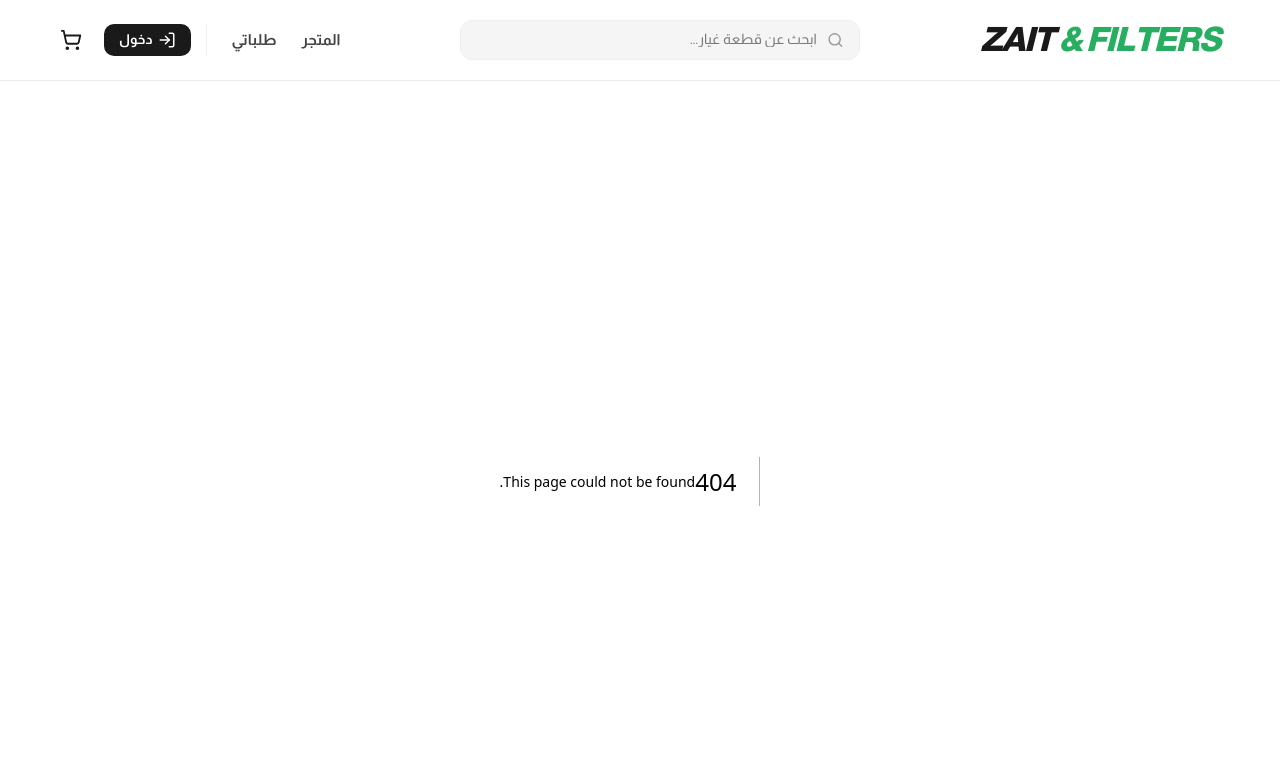
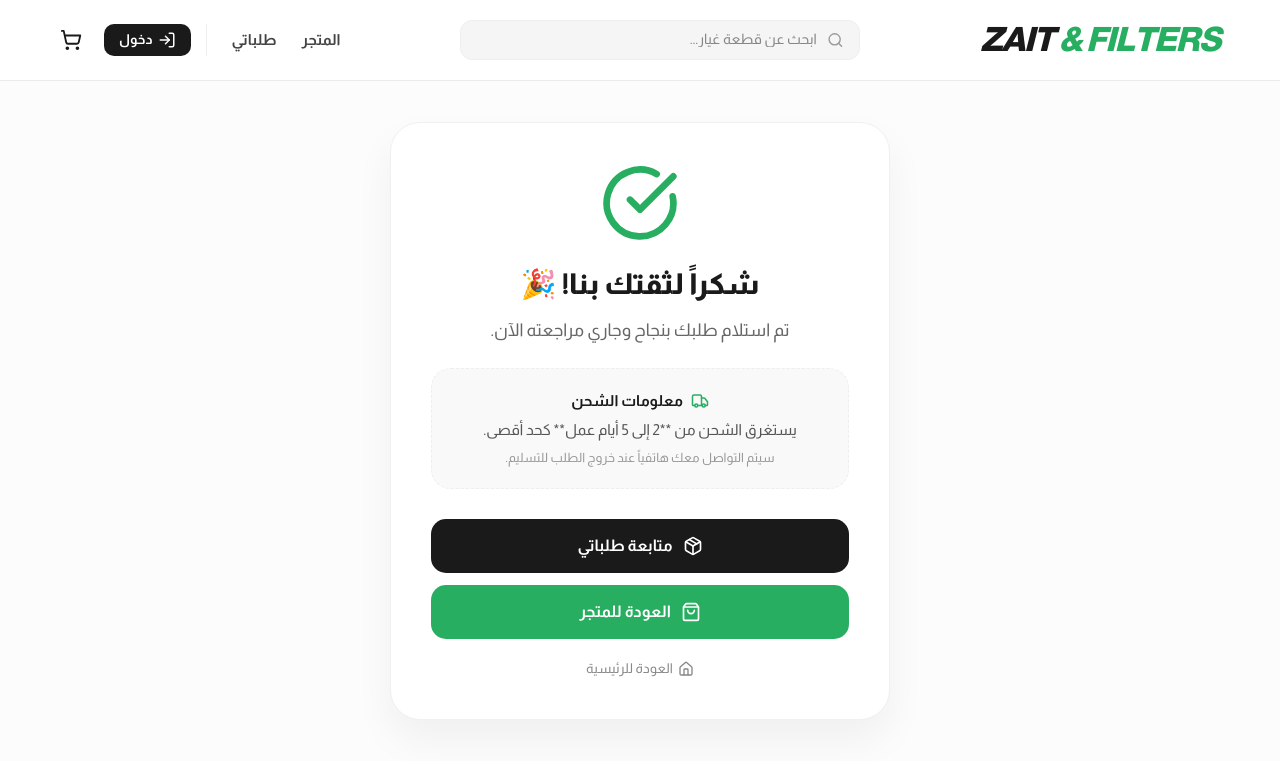
Before and after one commit to karimelsharaawy1001-art/zait-and-filters-web, a Next.js app: page /order-success in a window 1280 px wide. Before the commit this address had no page. Shown: the top 764 px of the page. Built offline with nearby package versions, Linux system fonts and the light colour scheme.

Commit message:
Fix: Awaited params in product page to resolve infinite loading and SEO title issue

```diff
--- /dev/null
+++ b/app/order-success/page.tsx
@@ -0,0 +1,75 @@
+'use client';
+import { useEffect, useState } from 'react';
+import { useSearchParams } from 'next/navigation';
+import { motion } from 'framer-motion';
+import { CheckCircle, Package, Home, ShoppingBag, Truck } from 'lucide-react';
+import Link from 'next/link';
+
+export default function OrderSuccessPage() {
+  const searchParams = useSearchParams();
+  const orderId = searchParams.get('order_id') || searchParams.get('orderId');
+
+  return (
+    <div style={container}>
+      <motion.div
+        initial={{ scale: 0.8, opacity: 0 }}
+        animate={{ scale: 1, opacity: 1 }}
+        style={card}
+      >
+        <div style={iconWrapper}>
+          <motion.div
+            initial={{ scale: 0 }}
+            animate={{ scale: 1 }}
+            transition={{ delay: 0.2, type: 'spring' }}
+          >
+            <CheckCircle size={80} color="#27ae60" />
+          </motion.div>
+        </div>
+
+        <h1 style={title}>شكراً لثقتك بنا! 🎉</h1>
+        <p style={subtitle}>تم استلام طلبك بنجاح وجاري مراجعته الآن.</p>
+
+        {orderId && (
+          <div style={orderBadge}>
+            رقم الطلب: <span style={{ fontWeight: '900' }}>#{orderId.slice(-6).toUpperCase()}</span>
+          </div>
+        )}
+
+        <div style={infoBox}>
+          <div style={{ display: 'flex', alignItems: 'center', justifyContent: 'center', gap: '8px', marginBottom: '5px', color: '#1a1a1a', fontWeight: 'bold' }}>
+            <Truck size={18} color="#27ae60" />
+            <span>معلومات الشحن</span>
+          </div>
+          <p>يستغرق الشحن من **2 إلى 5 أيام عمل** كحد أقصى.</p>
+          <p style={{ fontSize: '0.8rem', marginTop: '5px', color: '#999' }}>سيتم التواصل معك هاتفياً عند خروج الطلب للتسليم.</p>
+        </div>
+
+        <div style={actions}>
+          <Link href="/my-orders" style={primaryBtn}>
+            <Package size={20} /> متابعة طلباتي
+          </Link>
+          <Link href="/store" style={secondaryBtn}>
+            <ShoppingBag size={20} /> العودة للمتجر
+          </Link>
+        </div>
+
+        <Link href="/" style={homeLink}>
+          <Home size={16} /> العودة للرئيسية
+        </Link>
+      </motion.div>
+    </div>
+  );
+}
+
+// --- Styles ---
+const container: any = { minHeight: '85vh', display: 'flex', alignItems: 'center', justifyContent: 'center', padding: '20px', direction: 'rtl', background: '#fcfcfc' };
+const card: any = { background: '#fff', maxWidth: '500px', width: '100%', padding: '40px', borderRadius: '30px', boxShadow: '0 20px 40px rgba(0,0,0,0.05)', textAlign: 'center', border: '1px solid #f0f0f0' };
+const iconWrapper: any = { marginBottom: '20px', display: 'flex', justifyContent: 'center' };
+const title: any = { fontSize: '1.8rem', fontWeight: '900', color: '#1a1a1a', marginBottom: '10px' };
+const subtitle: any = { color: '#666', fontSize: '1.1rem', marginBottom: '25px' };
+const orderBadge: any = { background: '#f0fdf4', color: '#15803d', padding: '10px 20px', borderRadius: '12px', display: 'inline-block', marginBottom: '25px', fontSize: '0.95rem', border: '1px solid #dcfce7' };
+const infoBox: any = { background: '#f9f9f9', padding: '20px', borderRadius: '20px', fontSize: '0.95rem', color: '#555', marginBottom: '30px', lineHeight: '1.6', border: '1px dashed #eee' };
+const actions: any = { display: 'flex', flexDirection: 'column', gap: '12px', marginBottom: '20px' };
+const primaryBtn: any = { background: '#1a1a1a', color: '#fff', padding: '15px', borderRadius: '15px', textDecoration: 'none', fontWeight: 'bold', display: 'flex', alignItems: 'center', justifyContent: 'center', gap: '10px', transition: '0.3s' };
+const secondaryBtn: any = { background: '#27ae60', color: '#fff', padding: '15px', borderRadius: '15px', textDecoration: 'none', fontWeight: 'bold', display: 'flex', alignItems: 'center', justifyContent: 'center', gap: '10px', transition: '0.3s' };
+const homeLink: any = { display: 'flex', alignItems: 'center', justifyContent: 'center', gap: '5px', color: '#888', textDecoration: 'none', fontSize: '0.85rem' };
```
